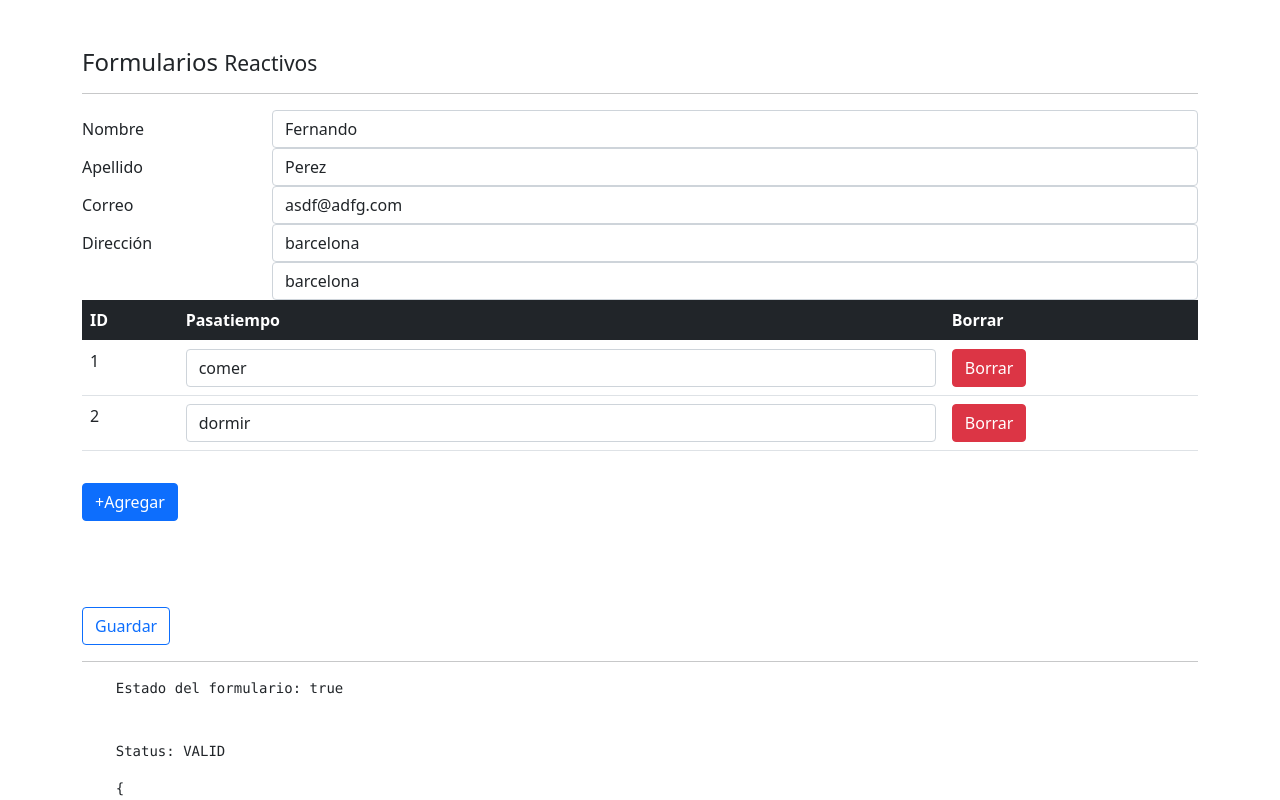
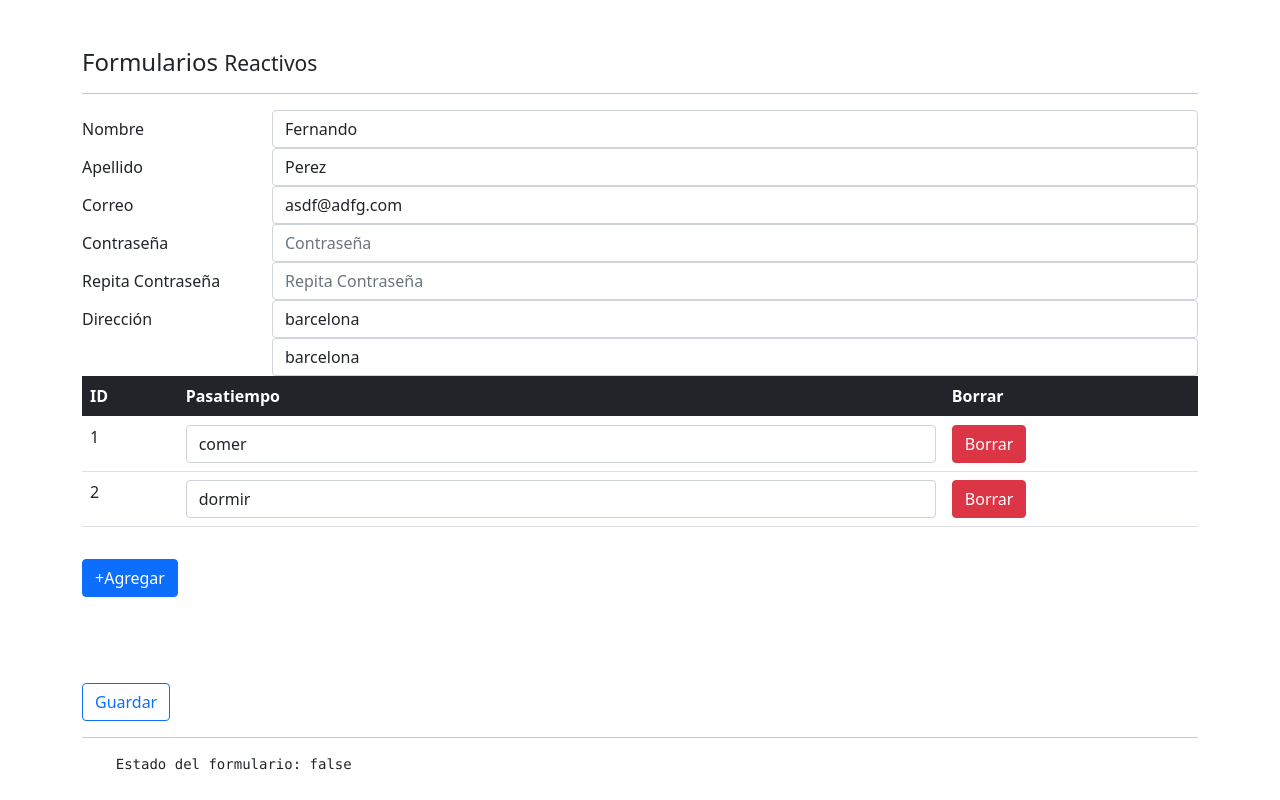
Before and after one commit to ejcordoba/udemy-courses-angular-10, an Angular app in the folder 08-formularios/: page /reactivo in a window 1280 px wide. Shown: the top 800 px of the page. Built offline with nearby package versions, Linux system fonts and the light colour scheme.

Commit message:
section 11 - lesson 208 done

```diff
--- a/08-formularios/src/app/pages/reactive/reactive.component.html
+++ b/08-formularios/src/app/pages/reactive/reactive.component.html
@@ -31,6 +31,24 @@
 
             <input class="form-control" type="email" placeholder="Correo electrónico" formControlName="correo" [class.is-invalid]="correoNoValido">
             <small *ngIf="correoNoValido" class="text-danger">Ingrese un correo válido</small>
+        </div>
+    </div>
+
+    <div class="form-group row">
+        <label class="col-2 col-form-label">Contraseña</label>
+        <div class="col">
+
+            <input class="form-control" type="password" placeholder="Contraseña" formControlName="pass1" [class.is-invalid]="pass1NoValido">
+
+        </div>
+    </div>
+
+    <div class="form-group row">
+        <label class="col-2 col-form-label">Repita Contraseña</label>
+        <div class="col">
+
+            <input class="form-control" type="password" placeholder="Repita Contraseña" formControlName="pass2" [class.is-invalid]="pass2NoValido">
+
         </div>
     </div>
 
--- a/08-formularios/src/app/pages/reactive/reactive.component.ts
+++ b/08-formularios/src/app/pages/reactive/reactive.component.ts
@@ -38,6 +38,17 @@ export class ReactiveComponent implements OnInit {
   get ciudadNoValido() {
     return this.forma.get('direccion.ciudad').invalid && this.forma.get('direccion.ciudad').touched;
   }
+  get pass1NoValido() {
+    return this.forma.get('pass1').invalid && this.forma.get('pass1').touched;
+  }
+
+  get pass2NoValido() {
+    const pass1 = this.forma.get('pass1').value;
+    const pass2 = this.forma.get('pass2').value;
+
+    return ( pass1 === pass2 ) ? false : true;
+
+  }
 
   crearFormulario() {
 
@@ -45,11 +56,15 @@ export class ReactiveComponent implements OnInit {
       nombre: ['', [Validators.required, Validators.minLength(5)]],
       apellidos: ['', [Validators.required, Validators.minLength(5), this.validadores.noHerrera ]],
       correo: ['', [Validators.required, Validators.pattern('[a-z0-9._%+-]+@[a-z0-9.-]+\.[a-z]{2,3}$')]],
+      pass1: ['', Validators.required ],
+      pass2: ['', Validators.required ],
       direccion: this.fb.group({
         distrito: ['', Validators.required ],
         ciudad: ['', Validators.required ],
       }),
       pasatiempos: this.fb.array([])
+    },{
+      validators: this.validadores.passwordsIguales('pass1', 'pass2')
     });
 
   }
@@ -64,7 +79,7 @@ export class ReactiveComponent implements OnInit {
         ciudad: 'barcelona'
       }
     });
-    ['comer','dormir'].forEach( valor => this.pasatiempos.push( this.fb.control(valor)));
+    ['comer', 'dormir'].forEach( valor => this.pasatiempos.push( this.fb.control(valor)));
   }
 
   agregarPasatiempo() {
--- a/08-formularios/src/app/services/validadores.service.ts
+++ b/08-formularios/src/app/services/validadores.service.ts
@@ -1,5 +1,5 @@
 import { Injectable } from '@angular/core';
-import { FormControl } from '@angular/forms';
+import { FormControl, FormGroup } from '@angular/forms';
 
 @Injectable({
   providedIn: 'root'
@@ -13,9 +13,24 @@ export class ValidadoresService {
     if ( control.value?.toLowerCase() === 'herrera') {
       return {
         noHerrera: true
-      }
+      };
     }
 
     return null;
   }
+
+  passwordsIguales( pass1Value: string , pass2Value: string ) {
+
+    return ( formGroup: FormGroup) => {
+
+      const pass1Control = formGroup.controls[pass1Value];
+      const pass2Control = formGroup.controls[pass2Value];
+
+      if ( pass1Control.value === pass2Control.value ) {
+        pass2Control.setErrors(null);
+      } else {
+        pass2Control.setErrors( {noEsIgual: true} );
+      }
+    }
+  }
 }
```
Also changed, not shown: 1 other file (tests, documents, lock files or other folders).
